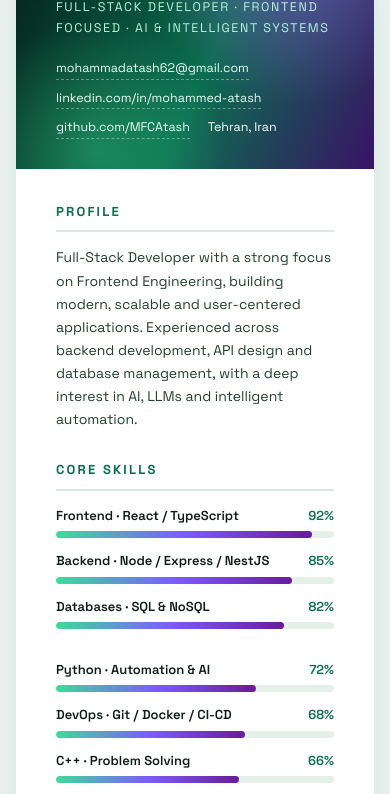
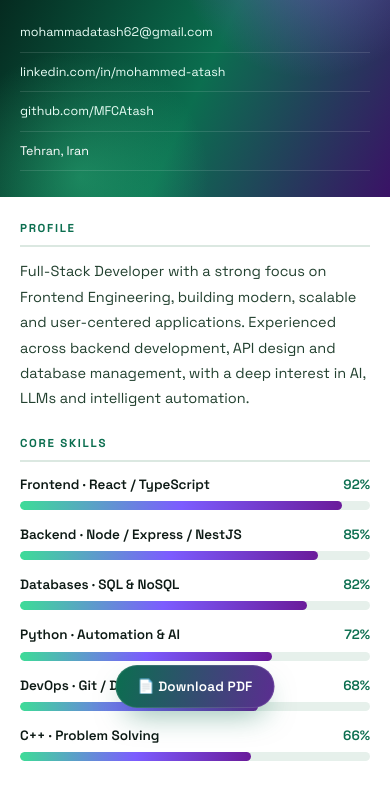
Before and after one commit to MFCAtash/cv, a plain HTML site: page index.html in a window 390 px wide. Shown: the part 120-914 px from the top of the page. Drawn offline with Linux system fonts and the light colour scheme.

Commit message:
Mobile-first responsive pass: stacked contact, larger tap targets, safe-area, print FAB

```diff
--- a/index.html
+++ b/index.html
@@ -2,7 +2,10 @@
 <html lang="en">
 <head>
 <meta charset="UTF-8">
-<meta name="viewport" content="width=device-width, initial-scale=1.0">
+<meta name="viewport" content="width=device-width, initial-scale=1.0, viewport-fit=cover">
+<meta name="theme-color" content="#0b6e4f">
+<meta name="format-detection" content="telephone=no">
+<meta name="description" content="Mohammad Atash — Full-Stack Developer, Frontend Focused, AI &amp; Intelligent Systems.">
 <title>Mohammad Atash — Resume</title>
 <link rel="preconnect" href="https://fonts.googleapis.com">
 <link rel="preconnect" href="https://fonts.gstatic.com" crossorigin>
@@ -13,11 +16,14 @@
     --em:#0b6e4f;--em2:#3ddc97;--vi:#6a1b9a;
   }
   *{box-sizing:border-box;margin:0;padding:0}
+  html{-webkit-text-size-adjust:100%;text-size-adjust:100%;scroll-behavior:smooth}
   body{
     font-family:"Space Grotesk","Segoe UI",sans-serif;
     background:#eef4f1;color:var(--ink);line-height:1.65;
-    padding:28px 16px 60px;
+    padding:28px 16px 60px;overflow-x:hidden;
+    -webkit-tap-highlight-color:rgba(11,110,79,.12);
   }
+  img,svg{max-width:100%;height:auto}
   .page{
     max-width:860px;margin:0 auto;background:#fff;border-radius:16px;
     box-shadow:0 20px 60px -30px rgba(11,110,79,.35);
@@ -65,9 +71,67 @@
   .proj h3 a{color:var(--em);text-decoration:none}
   .proj p{font-size:12.8px;color:var(--muted);margin:0}
   .footer{text-align:center;font-size:11.5px;color:var(--muted);padding:0 0 26px}
+
+  /* ---------- mobile-first refinements ---------- */
+  @media (max-width: 640px){
+    body{padding:0 0 84px;background:#fff}
+    .page{border-radius:0;box-shadow:none;max-width:100%}
+    .hero{padding:30px 20px 26px;padding-top:calc(30px + env(safe-area-inset-top))}
+    .hero h1{font-size:clamp(27px,8vw,34px);letter-spacing:0;line-height:1.15}
+    .hero .role{font-size:11.5px;letter-spacing:1.1px;line-height:1.7;margin-top:10px;max-width:34ch}
+    .contact{margin-top:18px;gap:0;flex-direction:column;font-size:12.5px}
+    .contact a,.contact span{
+      display:block;padding:9px 0;border-bottom:1px solid rgba(255,255,255,.12);
+      word-break:break-all;
+    }
+    .contact a:last-of-type{border-bottom:1px solid rgba(255,255,255,.12)}
+    .contact a{text-decoration:none}
+    .body{padding:22px 20px 30px}
+    section{margin-bottom:22px}
+    h2{font-size:11.5px;letter-spacing:1.7px;padding-bottom:7px;margin-bottom:12px}
+    p{font-size:14.5px;line-height:1.75}
+    .grid{grid-template-columns:1fr;gap:0}
+    .skill{margin-bottom:14px}
+    .skill .top{font-size:13.5px;gap:10px;align-items:baseline}
+    .skill .top b{font-weight:600;line-height:1.45}
+    .track{height:9px}
+    li{font-size:14px;margin-bottom:6px;line-height:1.7}
+    .tags{gap:8px;margin-top:8px}
+    .tag{font-size:12px;padding:6px 13px}
+    .proj{padding:14px;margin-bottom:12px}
+    .proj h3{font-size:15px}
+    .proj p{font-size:13px;line-height:1.7}
+    .footer{font-size:11px;padding:4px 20px 8px}
+  }
+  @media (max-width: 380px){
+    .hero{padding:24px 16px 22px}
+    .body{padding:18px 16px 26px}
+    .hero h1{font-size:26px}
+    .tag{font-size:11.5px;padding:5px 11px}
+  }
+
+  /* floating print / save-as-PDF button (mobile only) */
+  .fab{
+    display:none;position:fixed;left:50%;transform:translateX(-50%);
+    bottom:calc(16px + env(safe-area-inset-bottom));z-index:50;
+    align-items:center;gap:8px;border:0;cursor:pointer;font-family:inherit;
+    font-size:13.5px;font-weight:600;color:#fff;letter-spacing:.2px;
+    padding:13px 22px;border-radius:999px;
+    background:linear-gradient(100deg,#0b6e4f,#5b2d91);
+    box-shadow:0 14px 30px -10px rgba(11,110,79,.55),0 0 0 1px rgba(255,255,255,.12) inset;
+    -webkit-tap-highlight-color:transparent;
+  }
+  .fab:active{transform:translateX(-50%) scale(.97)}
+  @media (max-width: 640px){ .fab{display:inline-flex} }
+
+  @media (prefers-reduced-motion: reduce){
+    *{animation:none!important;transition:none!important;scroll-behavior:auto!important}
+  }
+
   @media print{
     body{background:#fff;padding:0}
     .page{box-shadow:none;border-radius:0;max-width:100%}
+    .fab{display:none!important}
     .hero{-webkit-print-color-adjust:exact;print-color-adjust:exact}
     .track i{-webkit-print-color-adjust:exact;print-color-adjust:exact}
   }
@@ -149,5 +213,9 @@
 
   <div class="footer">© 2026 Mohammad Atash — All Rights Reserved</div>
 </main>
+
+<button class="fab" type="button" onclick="window.print()" aria-label="Download resume as PDF">
+  📄 Download PDF
+</button>
 </body>
 </html>
```
